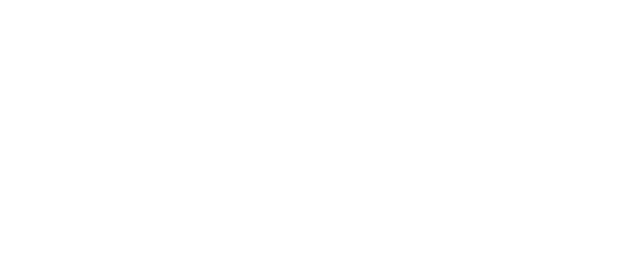
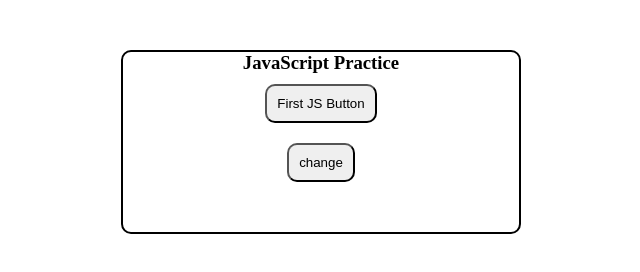
Before and after one commit to Chandra2407/Practicing-JavaScript, a website built with Parcel: page index.html in a window 1280 px wide. Shown: the whole page, without its empty margins (319-959 px from the left). Built offline with nearby package versions, Linux system fonts and the light colour scheme.

Commit message:
Flex Direction - Colimn

```diff
--- a/index.html
+++ b/index.html
@@ -1,13 +1,30 @@
 <!DOCTYPE html>
-<html lang="en">
+<html lang="">
   <head>
-    <meta charset="UTF-8" />
-    <meta name="viewport" content="width=device-width, initial-scale=1.0" />
-    <meta http-equiv="X-UA-Compatible" content="ie=edge" />
+    <meta charset="" />
+    <meta name="viewport" content="width=, initial-scale=" />
+    <title>JavaScript Practice</title>
     <link rel="stylesheet" href="src/styles.css" />
-    <title>Document</title>
   </head>
   <body>
+    <main>
+      <div class="card">
+        <h3>JavaScript Practice</h3>
+        <button
+          type="button"
+          onclick="document.getElementById('demo').innerHTML = Date()"
+        >
+          First JS Button
+        </button>
+        <button
+          type="button"
+          onclick="document.getElementById('demo').innerHTML='changing date'"
+        >
+          change
+        </button>
+        <p id="demo"></p>
+      </div>
+    </main>
     <script src="src/index.js"></script>
   </body>
 </html>
--- a/src/styles.css
+++ b/src/styles.css
@@ -0,0 +1,30 @@
+* {
+  margin: 0;
+  padding: 0;
+  box-sizing: border-box;
+}
+body {
+  height: 100vh;
+}
+.card {
+  display: flex;
+  align-items: center;
+  justify-content: center;
+  border: 2px solid black;
+  border-radius: 10px;
+  width: 400px;
+  margin: 50px auto;
+  height: auto;
+  flex-direction: column;
+}
+button {
+  padding: 10px;
+  margin: 10px;
+  border-radius: 10px;
+  /* transition: 0.4s ease-in-out; */
+}
+#demo {
+  margin: 20px 0px;
+  color: red;
+  text-align: center;
+}
```
